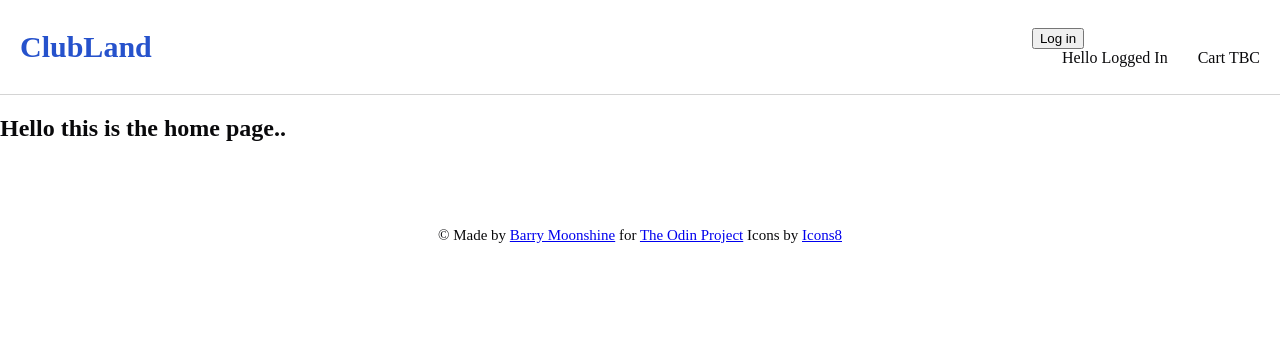
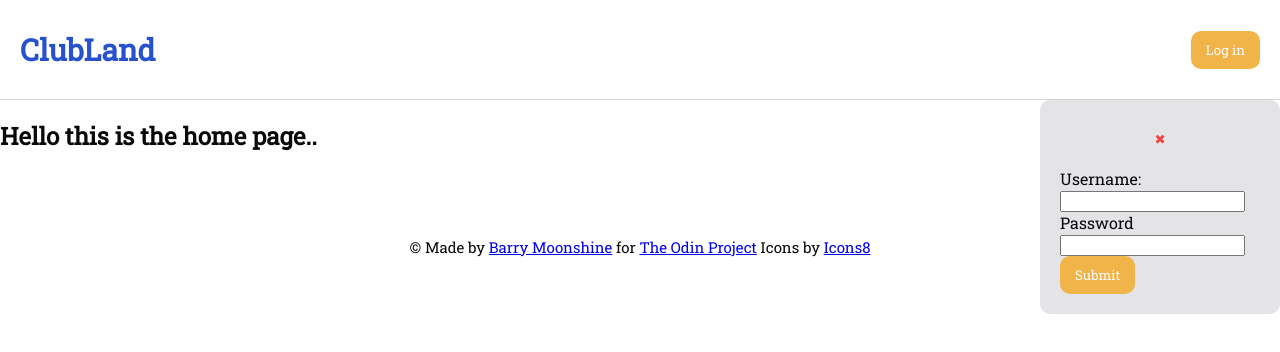
Before and after one commit to Barrymoonshine/members-only-client, a React (Vite) app: page / in a window 1280 px wide. Both pictures are taken after a click on the button "Log in". Shown: the top 352 px of the page. Built offline with nearby package versions, Linux system fonts and the light colour scheme.

Commit message:
Added form control boiler plate to LogIn

```diff
--- a/index.html
+++ b/index.html
@@ -4,6 +4,10 @@
     <meta charset="UTF-8" />
     <meta name="viewport" content="width=device-width, initial-scale=1.0" />
     <title>ClubLand</title>
+    <link
+      href="https://fonts.googleapis.com/css2?family=Roboto+Slab&display=swap"
+      rel="stylesheet"
+    />
   </head>
   <body>
     <div id="root"></div>
--- a/src/App.css
+++ b/src/App.css
@@ -14,3 +14,9 @@ ul {
   margin: 0px;
   padding: 0px;
 }
+
+button {
+  background: none;
+  border: none;
+  font-family: 'Roboto Slab', serif;
+}
--- a/src/components/Header/Header.css
+++ b/src/components/Header/Header.css
@@ -34,3 +34,15 @@ nav ul {
   vertical-align: middle;
   gap: 30px;
 }
+
+.log-in-button {
+  background-color: #f1b448;
+  padding: 10px 15px 10px 15px;
+  border-radius: 10px;
+  color: #fafafa;
+}
+
+.log-in-button:hover {
+  cursor: pointer;
+  background-color: #f3aa2d;
+}
--- a/src/components/Header/Header.tsx
+++ b/src/components/Header/Header.tsx
@@ -18,16 +18,19 @@ const Header = () => {
         <h3>ClubLand</h3>
       </NavLink>
       <nav>
-        <button onClick={() => toggleLogInVisibility()}>Log in</button>
+        <button
+          className='log-in-button'
+          onClick={() => toggleLogInVisibility()}
+        >
+          Log in
+        </button>
         {isLogInVisible && (
           <LogIn toggleLogInVisibility={toggleLogInVisibility} />
         )}
         <ul>
-          <li></li>
           {isLoggedIn && <div>Hello Logged In</div>}
           {isAdmin && <div>Hello isAdmin In</div>}
           {isMember && <div>Hello isMember In</div>}
-          <li>Cart TBC</li>
         </ul>
       </nav>
     </header>
--- a/src/components/LogIn/LogIn.css
+++ b/src/components/LogIn/LogIn.css
@@ -0,0 +1,31 @@
+.log-in-menu {
+  display: flex;
+  flex-direction: column;
+  justify-content: center;
+  align-items: center;
+  background-color: #e4e4e7;
+  padding: 20px;
+  gap: 10px;
+  border-radius: 10px;
+}
+
+.submit-button {
+  background-color: #f1b448;
+  padding: 10px 15px 10px 15px;
+  border-radius: 10px;
+  color: #fafafa;
+}
+
+.submit-button:hover {
+  cursor: pointer;
+  background-color: #f3aa2d;
+}
+
+.close-button {
+  padding: 10px;
+  color: #ef4444;
+}
+
+.close-button:hover {
+  cursor: pointer;
+}
--- a/src/components/LogIn/LogIn.tsx
+++ b/src/components/LogIn/LogIn.tsx
@@ -1,22 +1,68 @@
 import './LogIn.css';
+import { useState } from 'react';
 
 type LogInProps = {
   toggleLogInVisibility: () => void;
 };
 
+type InputFields = {
+  usernameInput: string;
+  passwordInput: string;
+};
+
 const LogIn = ({ toggleLogInVisibility }: LogInProps) => {
+  const [inputField, setInputField] = useState({
+    usernameInput: '',
+    passwordInput: '',
+  });
+
+  const handleInputs = (e: React.ChangeEvent<HTMLInputElement>) => {
+    const { name, value } = e.target;
+    setInputField((prevState: InputFields) => ({
+      ...prevState,
+      [name]: value,
+    }));
+  };
+
+  const handleSubmit = (e: React.FormEvent) => {
+    e.preventDefault();
+    console.log('form submitted');
+  };
+
   return (
     <div
       className='log-in-menu'
       style={{
-        left: `0px`,
-        top: `89px`,
+        right: `0px`,
+        top: `100px`,
         width: '200px',
         position: 'fixed',
       }}
-      onClick={() => toggleLogInVisibility()}
     >
-      <form></form>
+      <button onClick={() => toggleLogInVisibility()} className='close-button'>
+        &#10006;
+      </button>
+      <form onSubmit={handleSubmit}>
+        <label>Username:</label>
+        <input
+          type='text'
+          name='usernameInput'
+          value={inputField.usernameInput}
+          onChange={(e) => handleInputs(e)}
+          minLength={1}
+          required
+        />
+        <label>Password</label>
+        <input
+          type='password'
+          name='passwordInput'
+          value={inputField.passwordInput}
+          onChange={(e) => handleInputs(e)}
+          minLength={8}
+          required
+        />
+        <button className='submit-button'>Submit</button>
+      </form>
     </div>
   );
 };
--- a/src/state/userReducer.ts
+++ b/src/state/userReducer.ts
@@ -1,7 +1,7 @@
 import ACTIONS from '../utils/ACTIONS';
 
 export const initialState = {
-  isLoggedIn: true,
+  isLoggedIn: false,
   isMember: false,
   isAdmin: false,
 };
```
